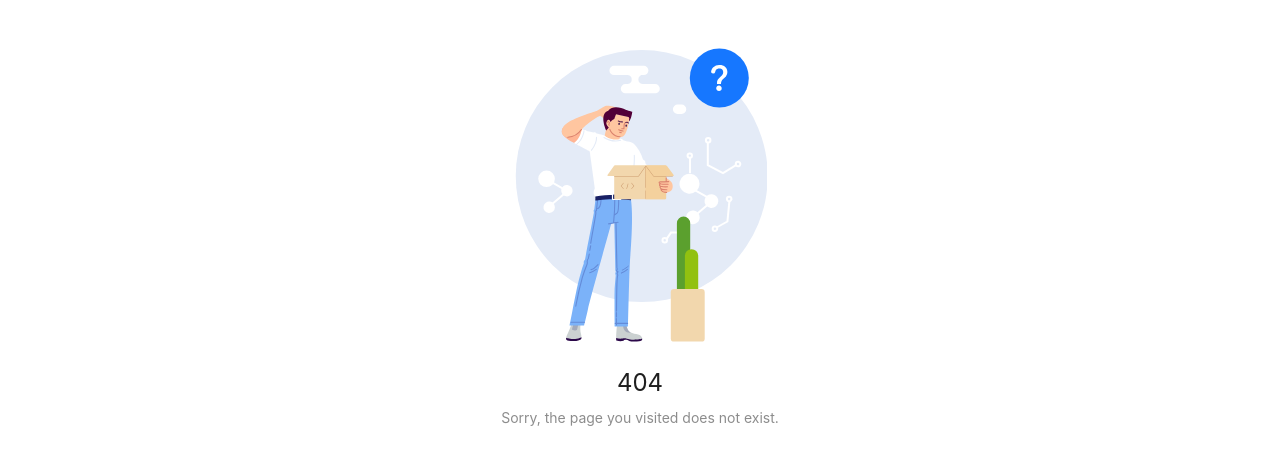
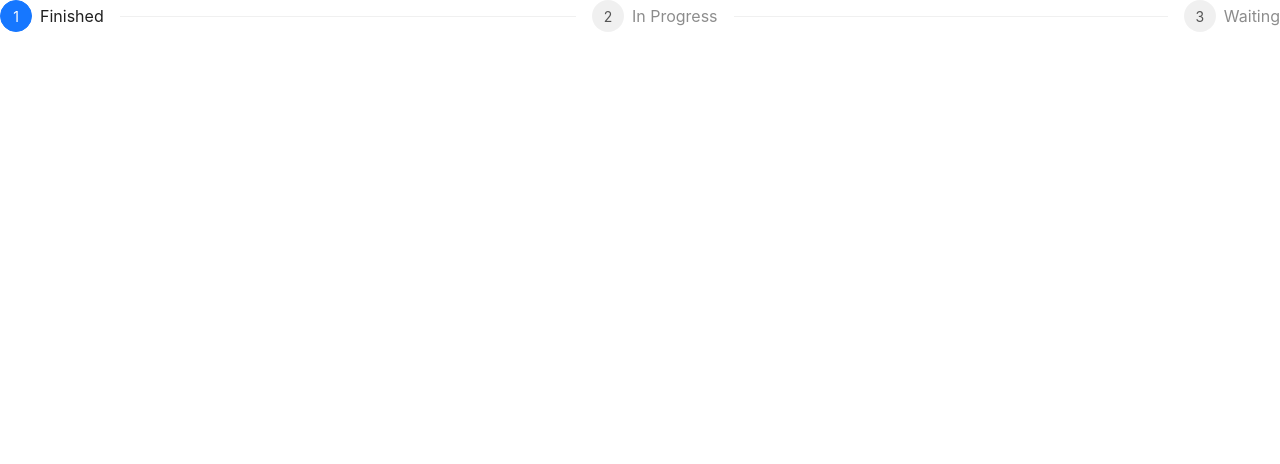
Before and after one commit to ontwerpllc/booking, a React (Vite) app: page /admin/account/setup in a window 1280 px wide. Before the commit this address had no page. Shown: the top 464 px of the page. Built offline with nearby package versions, Linux system fonts and the light colour scheme.

Commit message:
Add account setup page

```diff
--- a/package.json
+++ b/package.json
@@ -10,6 +10,7 @@
     "preview": "vite preview"
   },
   "dependencies": {
+    "@ant-design/icons": "^5.2.6",
     "@fontsource-variable/inter": "^5.0.12",
     "antd": "^5.9.4",
     "postcss-antd-fixes": "^0.2.0",
--- /dev/null
+++ b/src/routes/admin/account/setup.tsx
@@ -0,0 +1,27 @@
+import { Steps } from 'antd';
+import { useState } from 'react';
+
+const AdminAccountSetup = () => {
+  // eslint-disable-next-line @typescript-eslint/no-unused-vars
+  const [currentStep, setCurrentStep] = useState(0);
+  return (
+    <>
+      <Steps
+        current={currentStep}
+        items={[
+          {
+            title: 'Finished',
+          },
+          {
+            title: 'In Progress',
+          },
+          {
+            title: 'Waiting',
+          },
+        ]}
+      />
+    </>
+  );
+};
+
+export default AdminAccountSetup;
```
Also changed, not shown: src/providers/router.tsx (+7 -0 lines), 1 other file (tests, documents, lock files or other folders).
